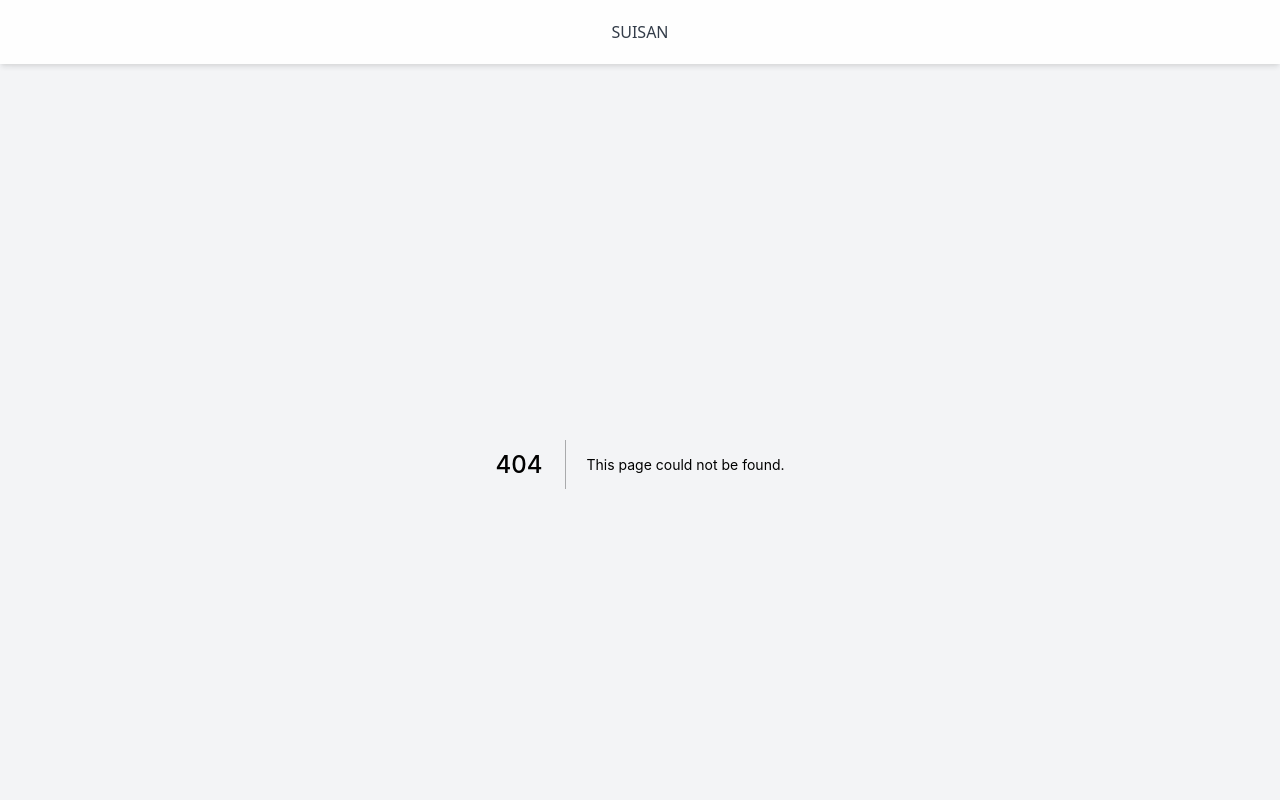
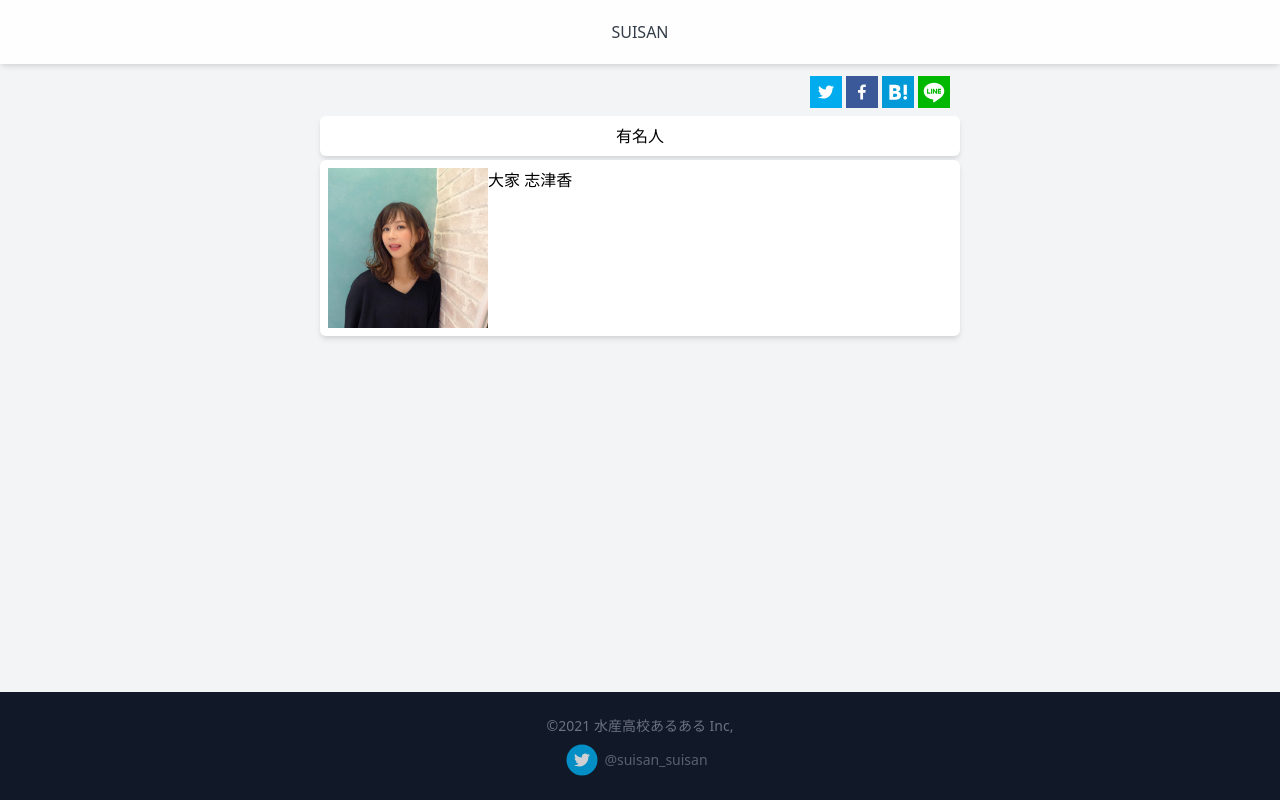
Before and after one commit to ryu-tarow/suisan_school, a Next.js app: page /famous in a window 1280 px wide. Before the commit this address had no page. Shown: the top 800 px of the page. Built offline with nearby package versions, Linux system fonts and the light colour scheme.

Commit message:
add famous page

```diff
--- a/components/UIkit/SchoolLink.tsx
+++ b/components/UIkit/SchoolLink.tsx
@@ -15,15 +15,15 @@ export const SchoolLink = ({
 }: SchoolLinkProps) => {
   return (
     <Link href={link}>
-      <div className="m-1 hover:opacity-80 duration-300 cursor-pointer">
-        <h4 className="px-4 py-1 bg-gray-600 text-white rounded-md rounded-b-none">
+      <div className="m-1 hover:opacity-80 duration-300 cursor-pointer relative">
+        <h4 className="absolute w-full opacity-60 px-4 py-1 bg-black text-white">
           {title}
         </h4>
         <img
-          className="w-screen h-28 sm:h- object-cover border border-gray-400"
+          className="w-screen h-32 object-cover"
           src={img}
         />
-        <p className="p-2 text-xs text-gray-600 border border-gray-400 rounded-md rounded-t-none">
+        <p className="p-2 text-xs text-gray-600 shadow-md">
           {description}
         </p>
       </div>
--- /dev/null
+++ b/pages/famous.tsx
@@ -0,0 +1,54 @@
+import {
+  ListTitle,
+  PageTitle,
+  SchoolLink,
+  ShareButton,
+} from "components/UIkit";
+import Head from "next/head";
+
+export default function Famous() {
+  const text = "SUISAN｜有名人";
+  const url = "https://suisan.ml/famous";
+
+  const title = "SUISAN"; //サイトタイトル
+  const image = "top.jpg"; //ページ・SNS画像
+  const pageTitle = "SUISAN"; //ページタイトル
+  const description = "水産高校総合情報サイト｜有名人"; //SNSなどで表示される説明
+
+  return (
+    <>
+      <Head>
+        <meta charSet="utf-8" />
+        <title>{pageTitle}</title>
+        <link rel="icon" href="" />
+
+        <meta name="description" content={description} />
+        <meta httpEquiv="X-UA-Compatible" content="IE=edge" />
+        <meta name="viewport" content="width=device-width,initial-scale=1.0" />
+
+        <meta property="og:site_name" content={title} />
+        <meta property="og:title" content={pageTitle} />
+        <meta property="og:type" content="website" />
+        <meta property="og:url" content={url} />
+        <meta property="og:image" content={`https://suisan.ml/${image}`} />
+        <meta property="og:description" content={description} />
+        <meta property="og:locale" content="ja_JP" />
+
+        {/* TwitterCardの設定 */}
+        <meta name="twitter:card" content="summary_large_image" />
+        <meta name="twitter:site" content="@msrmmn" />
+        <meta property="twitter:image" content={`https://suisan.ml/${image}`} />
+      </Head>
+      <div className="mt-2.5 m-auto max-w-screen-sm w-11/12">
+        <ShareButton text={text} url={url} />
+        <PageTitle text={"有名人"} />
+        <div className="bg-white p-2 shadow-md rounded-md mb-5">
+          <div className="flex">
+          <img src="/ohya.jpg" className="w-40" />
+          大家 志津香
+            </div>
+        </div>
+      </div>
+    </>
+  );
+}
--- a/pages/index.tsx
+++ b/pages/index.tsx
@@ -57,17 +57,19 @@ export default function Home() {
           <PageTitle text={"HOME"} />
           <div className="bg-white p-2 shadow-md rounded-md mb-5">
             <div>
-              <ListTitle text={"水産高校"} />
               <div className="grid grid-cols-2 sm:grid-cols-3 text-sm">
                 <SchoolLink
-                  link={"/school/fukuoka"}
+                  link={"/school"}
                   img={"/school/fukuoka/fukuoka_top.png"}
-                  title={"福岡水産高校"}
-                  description={"海のすぐ隣にある、福岡県の水産高校。"}
+                  title={"水産高校"}
+                  description={"全国の水産高校一覧"}
                 />
-              </div>
-              <div>
-                <ListTitle text={"有名人"} />
+                <SchoolLink
+                    link={"/famous"}
+                    img={"/ohya.jpg"}
+                    title={"有名人"}
+                    description={"有名人一覧"}
+                  />
               </div>
             </div>
           </div>
--- a/pages/school.tsx
+++ b/pages/school.tsx
@@ -4,12 +4,42 @@ import {
   SchoolLink,
   ShareButton,
 } from "components/UIkit";
+import Head from "next/head";
 
 export default function School() {
   const text = "SUISAN｜全国の水産高校";
   const url = "https://suisan.ml/school";
+
+  const title = "SUISAN"; //サイトタイトル
+  const image = "top.jpg"; //ページ・SNS画像
+  const pageTitle = "SUISAN"; //ページタイトル
+  const description = "水産高校総合情報サイト｜全国の水産高校"; //SNSなどで表示される説明
+
   return (
     <>
+      <Head>
+        <meta charSet="utf-8" />
+        <title>{pageTitle}</title>
+        <link rel="icon" href="" />
+
+        <meta name="description" content={description} />
+        <meta httpEquiv="X-UA-Compatible" content="IE=edge" />
+        <meta name="viewport" content="width=device-width,initial-scale=1.0" />
+
+        <meta property="og:site_name" content={title} />
+        <meta property="og:title" content={pageTitle} />
+        <meta property="og:type" content="website" />
+        <meta property="og:url" content={url} />
+        <meta property="og:image" content={`${url}/${image}`} />
+        <meta property="og:description" content={description} />
+        <meta property="og:locale" content="ja_JP" />
+
+        {/* TwitterCardの設定 */}
+        <meta name="twitter:card" content="summary_large_image" />
+        <meta name="twitter:site" content="@msrmmn" />
+        <meta property="twitter:image" content={`${url}/${image}`} />
+      </Head>
+      <main>
         <div className="mt-2.5 m-auto max-w-screen-sm w-11/12">
           <ShareButton text={text} url={url} />
           <PageTitle text={"全国の水産高校"} />
@@ -55,6 +85,7 @@ export default function School() {
             </div>
           </div>
         </div>
+      </main>
     </>
   );
 }
--- a/pages/school/fukuoka.tsx
+++ b/pages/school/fukuoka.tsx
@@ -7,12 +7,47 @@ import {
   Subject,
   PhotoCard,
 } from "components/UIkit";
+import Head from "next/head";
 
 export default function Fukuoka() {
-  const text = "";
-  const url = "";
+  const text = "SUISAN";
+  const url = "https://suisam.ml/school/fukuoka";
+
+  const title = "SUISAN"; //サイトタイトル
+  const image = "top.jpg"; //ページ・SNS画像
+  const pageTitle = "SUISAN"; //ページタイトル
+  const description = "水産高校総合情報サイト｜全国の水産高校"; //SNSなどで表示される説明
+
   return (
     <>
+      <Head>
+        <meta charSet="utf-8" />
+        <title>{pageTitle}</title>
+        <link rel="icon" href="" />
+
+        <meta name="description" content={description} />
+        <meta httpEquiv="X-UA-Compatible" content="IE=edge" />
+        <meta name="viewport" content="width=device-width,initial-scale=1.0" />
+
+        <meta property="og:site_name" content={title} />
+        <meta property="og:title" content={pageTitle} />
+        <meta property="og:type" content="website" />
+        <meta property="og:url" content={url} />
+        <meta
+          property="og:image"
+          content={`https://suisan.ml/school/${image}`}
+        />
+        <meta property="og:description" content={description} />
+        <meta property="og:locale" content="ja_JP" />
+
+        {/* TwitterCardの設定 */}
+        <meta name="twitter:card" content="summary_large_image" />
+        <meta name="twitter:site" content="@msrmmn" />
+        <meta
+          property="twitter:image"
+          content={`https://suisan.ml/school/${image}`}
+        />
+      </Head>
       <div className="mt-2.5 m-auto max-w-screen-sm w-11/12">
         <ShareButton text={text} url={url} />
         <PageTitle text={"福岡県立水産高等学校"} />
```
Also changed, not shown: public/ohya.jpg (added). Lines whose indentation alone changed are shown as unchanged.
